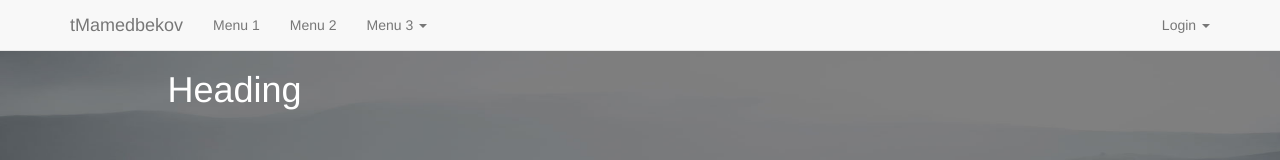
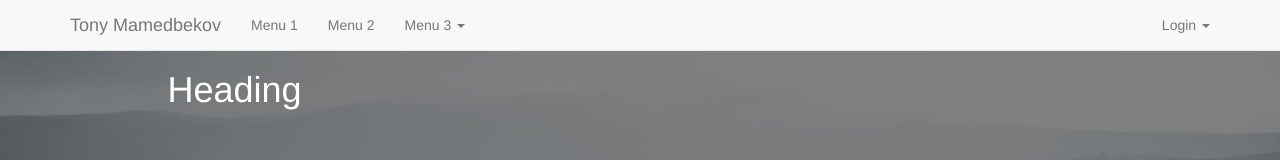
Before and after one commit to tmamedbekov/responsive-template, a plain HTML site: page index.htm in a window 1280 px wide. Shown: the top 160 px of the page. Drawn offline with nearby package versions, Linux system fonts and the light colour scheme; a script that the page names is missing.

Commit message:
Title update

```diff
--- a/index.htm
+++ b/index.htm
@@ -26,7 +26,7 @@
             <span class="icon-bar"></span>
             <span class="icon-bar"></span>
           </button>
-          <a class="navbar-brand" href="#">tMamedbekov</a>
+          <a class="navbar-brand" href="#">Tony Mamedbekov</a>
         </div>
         <div id="navbar" class="navbar-collapse collapse">
           <ul class="nav navbar-nav">
```
